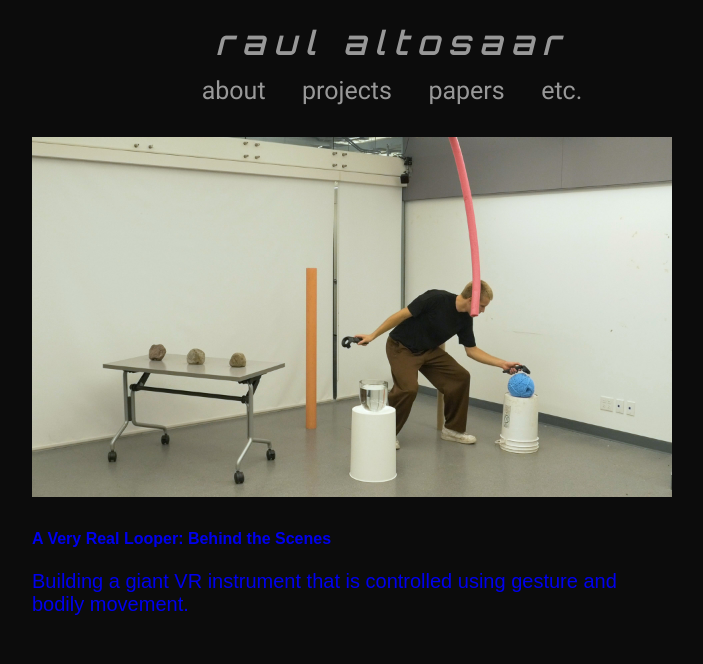
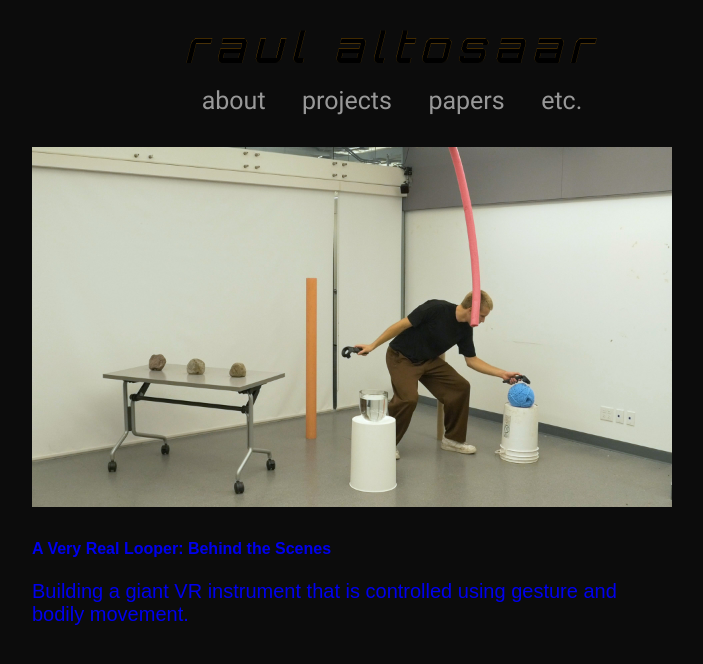
Before and after one commit to raulaltosaar/raul.earth, a Jekyll site: the page built from _pages/blog.md, in a window 1280 px wide. Shown: the top 664 px of the page, without its empty margins (248-951 px from the left). Built offline with Jekyll 4.4.1, drawn with Linux system fonts in a browser that asks for light colours; some web fonts are replaced.

Commit message:
add text stroke and text shadow on hover

```diff
--- a/assets/css/style.css
+++ b/assets/css/style.css
@@ -42,23 +42,27 @@
 
 nav a:hover {
 	color: orange;
+	text-shadow: 0 0 10px orange, 0 0 10px orange;
 }
 
 h1 {
 	font-family: Orbitron;
-	font-size: 1.953em;
+	font-size: 2.5em;
 	letter-spacing: 10px;
-	font-weight: 700;
 }
 
 h1 a {
-	color: #e4e4e4a6;
+	color: black;
+	/*#e4e4e4a6;*/
 	transition: all 0.2s ease;
+	-webkit-text-stroke: 0.1px orange;
+	text-stroke: 0.1px orange;
 	/*text-shadow: 0 0 20px white, 0 0 30px white, 0 0 50px white, 0 0 70px white;*/
 }
 
 h1 a:hover {
 	color: orange;
+	text-shadow: 0 0 10px orange, 0 0 20px orange;
 }
 
 p {
```
Also changed, not shown: index.md (+1 -1 lines).
